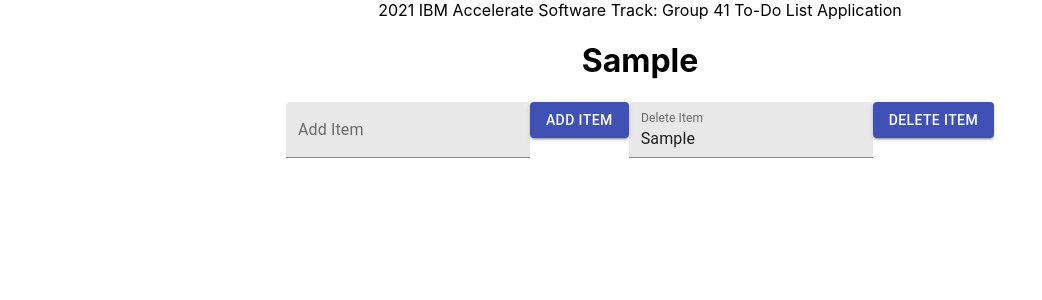
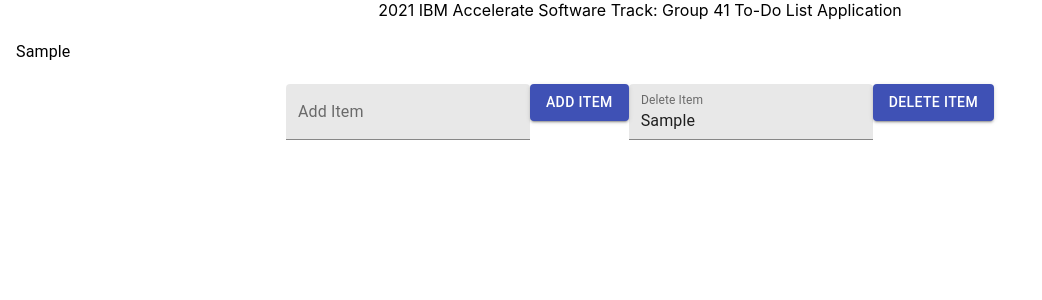
Before and after one commit to 2021-IBM-Accelerate-SW-Track/lab-1-team-41, a React (Create React App) app: page / in a window 1280 px wide. Both pictures are taken after typing "Sample", "Sample" into the empty fields and a click on the button "ADD ITEM". Shown: the top 300 px of the page, without its empty margins (0-1042 px from the left). Built offline with nearby package versions, Linux system fonts and the light colour scheme.

Commit message:
Incorporating Material UI List and ListItem Components

```diff
--- a/src/component/body/body.js
+++ b/src/component/body/body.js
@@ -1,11 +1,11 @@
 import React from 'react';
-import List from "./list"
+import MyList from "./myList"
 
 function Body() {
 
     return (
         <div>
-            <List/>
+            <MyList/>
         </div>
     );
 }
--- a/src/component/body/listItem.js
+++ /dev/null
@@ -1,11 +0,0 @@
-import React from 'react';
-
-function ListItem(props) {
-    return (
-        <div>
-            <h1>{props.title}</h1>
-        </div>
-    );
-}
-
-export default ListItem;
--- a/src/component/body/list.js
+++ b/src/component/body/myList.js
@@ -1,16 +1,16 @@
 import React, { useState }from 'react';
-import ListItem from "./listItem"
+import MyListItem from "./myListItem"
 import { Button } from '@material-ui/core';
 import { TextField } from '@material-ui/core';
+import List from '@material-ui/core/List';
 
-function List() {
-
+function MyList() {
     const [todolist, setTodolist] = useState([]);
     const [inputTitle, setValue] = useState('');
     const [deleteInput, setDelete] = useState('');
 
     let listItems = todolist.map( (todoitem) =>
-        <ListItem title={todoitem.title} dateAdded={todoitem.dateAdded} timeAdded={todoitem.timeAdded} dateDue={todoitem.dateDue}/>
+        <MyListItem title={todoitem.title} dateAdded={todoitem.dateAdded} timeAdded={todoitem.timeAdded} dateDue={todoitem.dateDue}/>
     )
 
     function addItem() {
@@ -28,14 +28,17 @@
     function deleteItem() {
         let templist = [...todolist];
         templist = templist.filter(item => item.title !== deleteInput);
-        //date and time variables can be changed from strings by whoever is doing that issue
         setTodolist(templist);
         setDelete("");
     }
 
     return (
         <div>
-            {listItems}
+            <div>
+                <List component="nav">
+                    {listItems}
+                </List>
+            </div>
             <TextField id="filled-basic" label="Add Item" variant="filled" data-testid="new-item-input"
                 value={inputTitle}
 			    onChange={(e) => setValue(e.target.value)}/>
@@ -52,4 +55,4 @@
     );
 }
 
-export default List;
+export default MyList;
--- /dev/null
+++ b/src/component/body/myListItem.js
@@ -0,0 +1,15 @@
+import React from 'react';
+import ListItem from '@material-ui/core/ListItem';
+import ListItemText from '@material-ui/core/ListItemText';
+
+function MyListItem(props) {
+    return (
+        <div>
+            <ListItem>
+                <ListItemText primary={props.title} />
+            </ListItem>
+        </div>
+    );
+}
+
+export default MyListItem;
```
